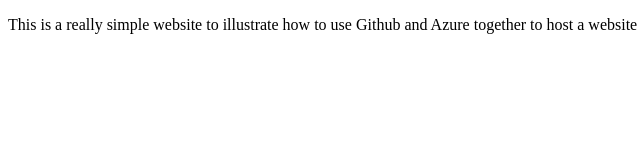
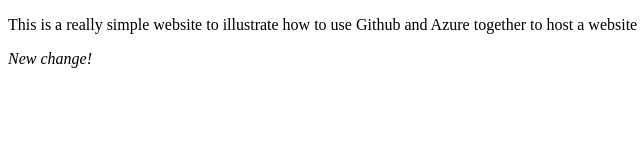
Before and after one commit to TBladen/simple-website, a plain HTML site: page index.html in a window 1280 px wide. Shown: the full height of the page, 0-640 px from the left. Drawn offline with Linux system fonts and the light colour scheme.

Commit message:
Update index.html

```diff
--- a/index.html
+++ b/index.html
@@ -5,5 +5,6 @@
   </head>
   <body>
     <p>This is a really simple website to illustrate how to use Github and Azure together to host a website<p>
+    <em>New change!</em>
   </body>
 </html>
```
